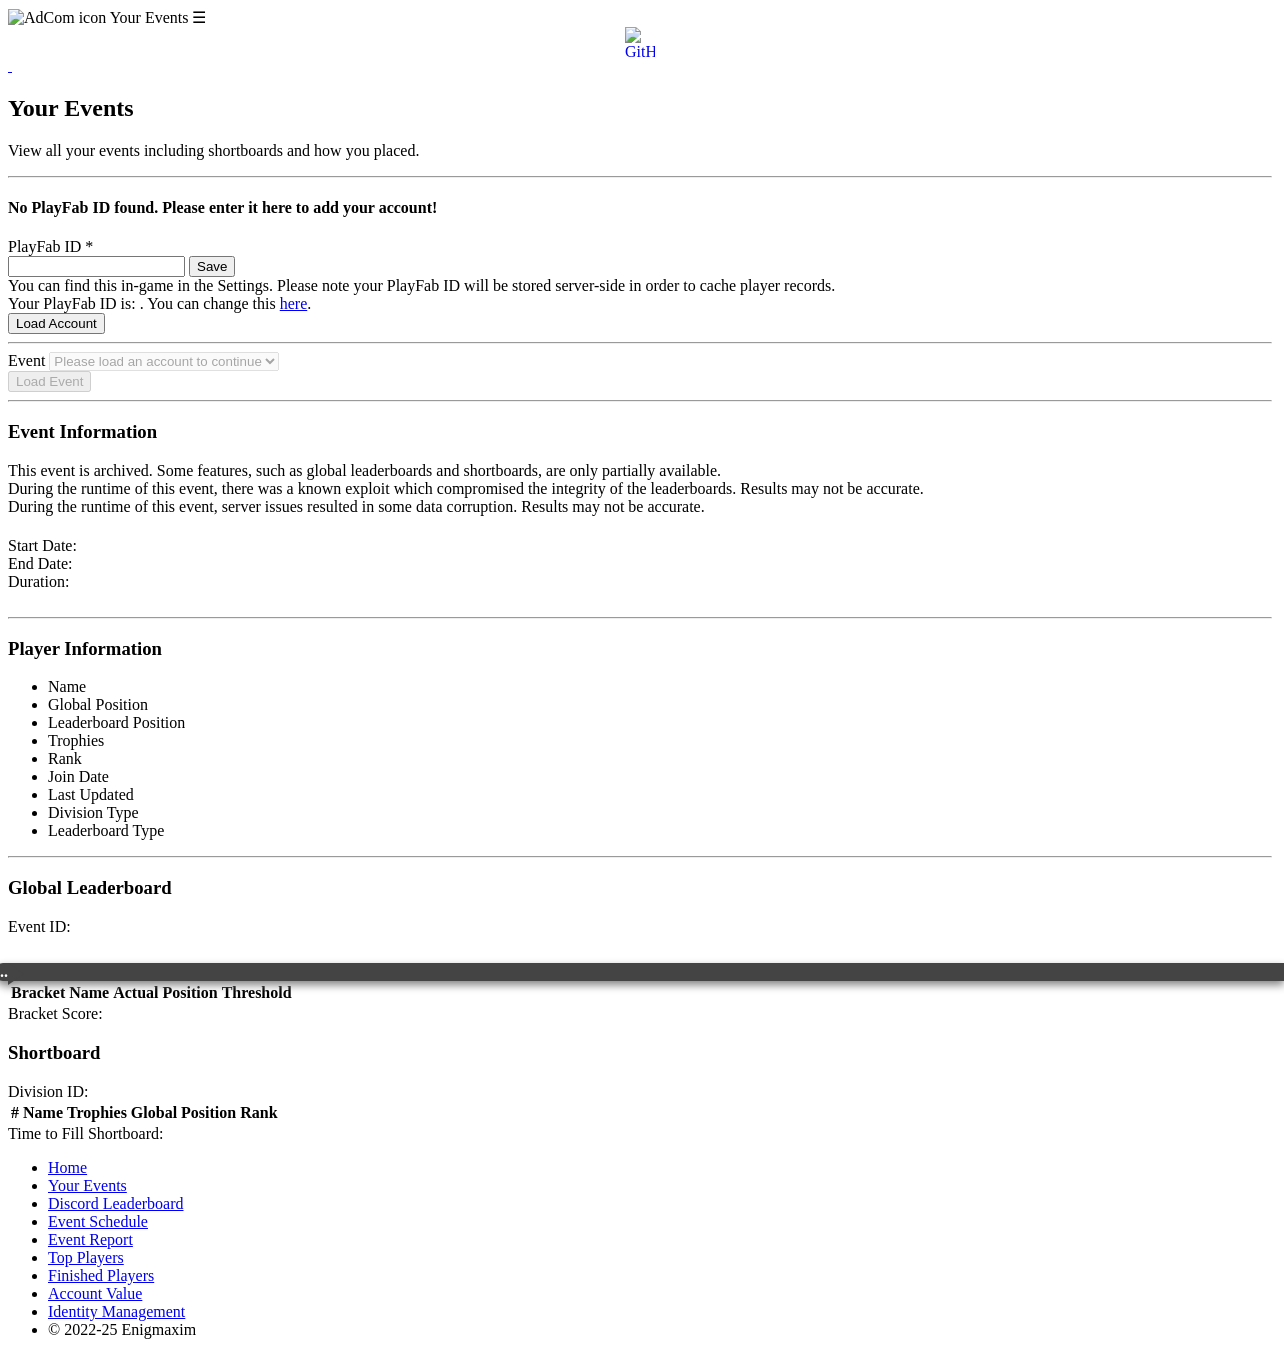
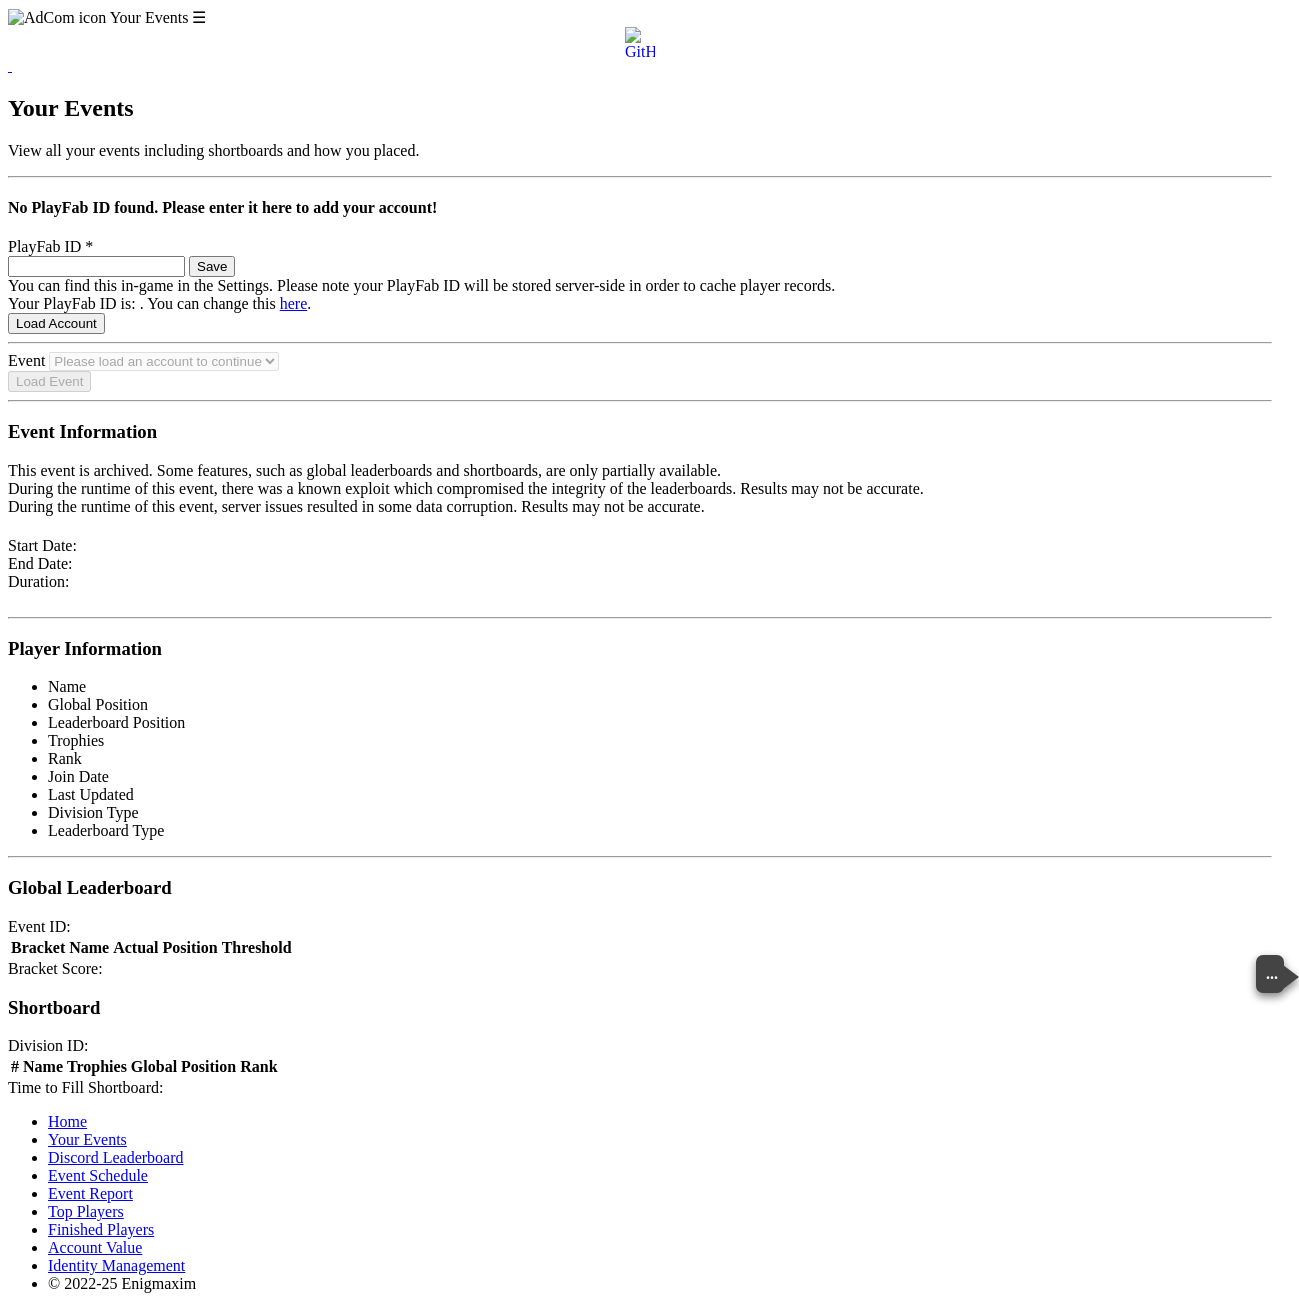

Improved marker and fixed bugs affecting players in the Top 5

--- a/public/css/marker.css
+++ b/public/css/marker.css
@@ -4,14 +4,17 @@
 }
 
 #leaderboardMarker {
-  margin-top: 27.5px;
+  margin-top: 19px;
   margin-right: -12px;
   margin-left: -12px;
   font-weight: bold;
   background-color: #444;
   position: relative;
   color: #fff;
-  border-radius: 7px 0 0 7px;
+  border-radius: 7px;
+  float: right;
+  padding: 10px;
+  padding-right: 6px;
   
   /* https://stackoverflow.com/questions/[number redacted]/adding-box-shadow-to-a-after-pseudo-element */
   filter: drop-shadow(0px 4px 4px rgba(130,130,130,1));
@@ -19,18 +22,45 @@
 
 @media only screen and (max-width: 433px)  {
   #leaderboardMarker {
-    margin-top: 51.5px;
+    margin-top: 42px;
+  }
+}
+
+@media only screen and (max-width: 540px)  {
+  #leaderboardMarker {
+    padding-right: 4px;
+    padding-left: 8px;
+  }
+}
+
+@media only screen and (max-width: 480px)  {
+  #leaderboardMarker {
+    padding-right: 2px;
+    padding-left: 6px;
+  }
+}
+
+@media only screen and (max-width: 420px)  {
+  #leaderboardMarker {
+    padding-right: 0px;
+    padding-left: 4px;
+  }
+}
+
+@media only screen and (max-width: 360px)  {
+  #leaderboardMarker {
+    padding-right: 0px;
+    padding-left: 0px;
   }
 }
 
 #leaderboardMarker::after {
   content: '';
   position: absolute;
-  top: 0;
-  bottom: 0;
+  right: -15px;
   border-left: 16px solid #444;
-  border-top: 11.25px solid transparent;
-  border-bottom: 11.25px solid transparent;
+  border-top: 12px solid transparent;
+  border-bottom: 12px solid transparent;
 }
 
 .bracketLine {
